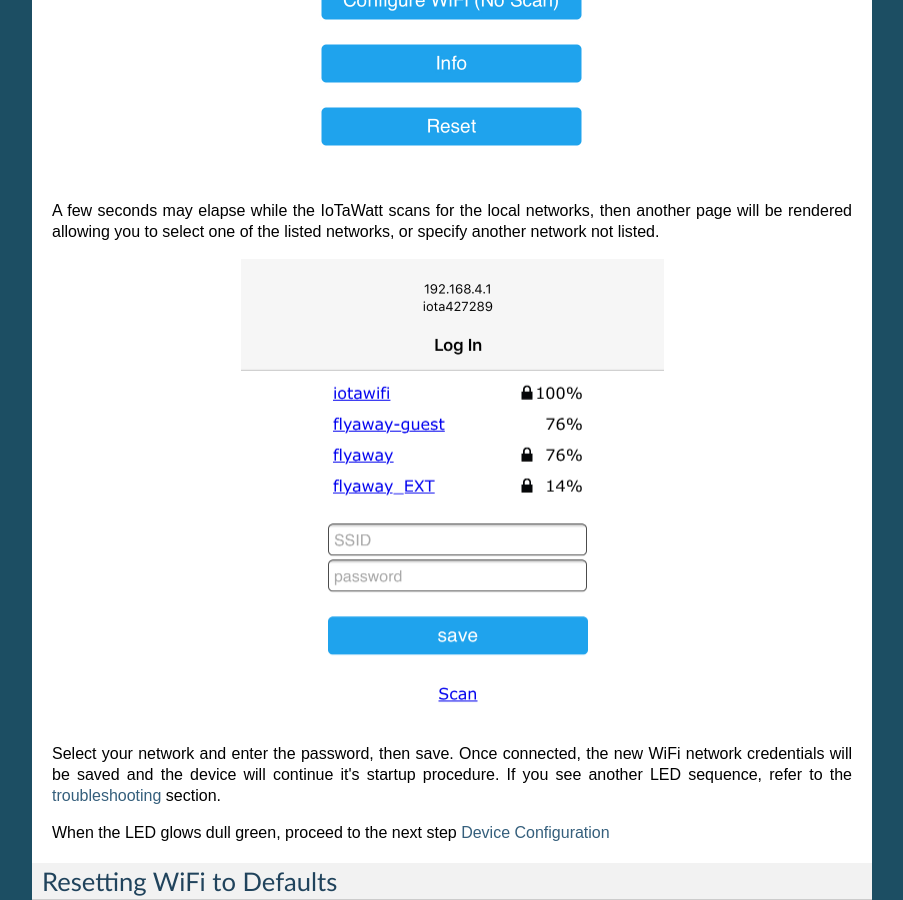
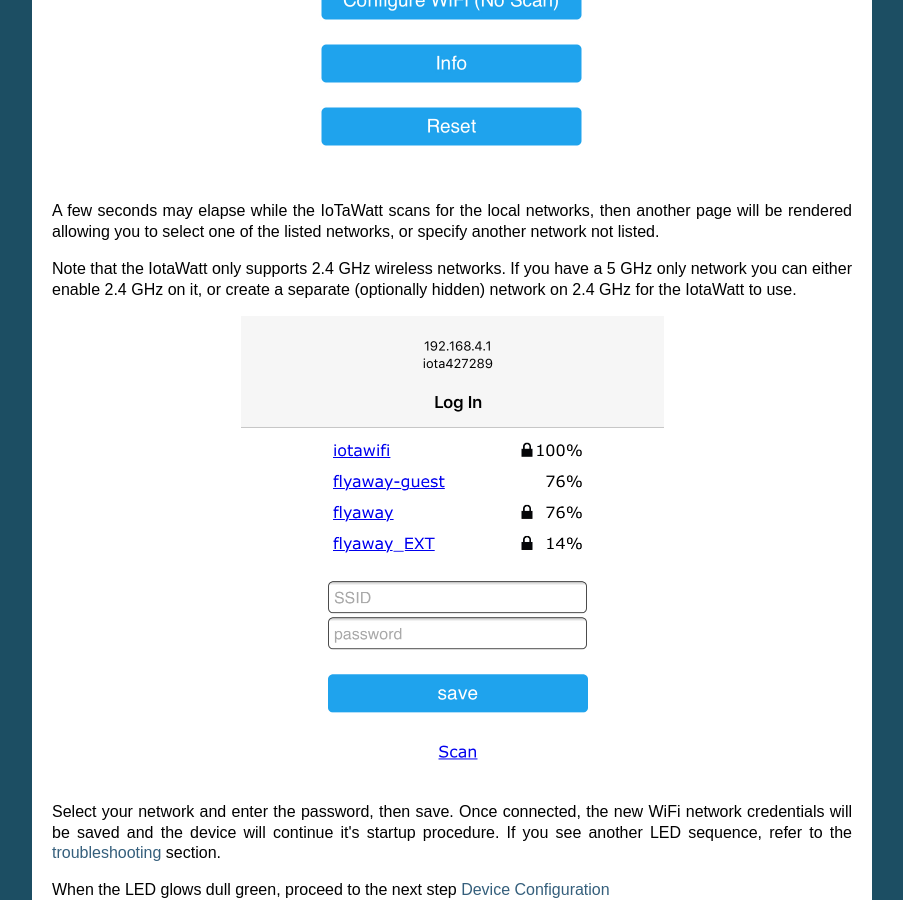
Before and after one commit to boblemaire/IoTaWatt, a Sphinx documentation site: the page built from Docs/connectWiFi.rst, in a window 1280 px wide and 900 px high, scrolled down 894 px. Shown: the whole window, without its empty margins (198-1101 px from the left). Built offline with Sphinx 7.4.7, drawn with Linux system fonts in a browser that asks for light colours; formulas are drawn with MathJax 3.

Commit message:
Document the fact that the IotaWatt cannot connect to 5 GHz wireless networks

```diff
--- a/Docs/connectWiFi.rst
+++ b/Docs/connectWiFi.rst
@@ -47,6 +47,10 @@
 then another page will be rendered allowing you to select one of the listed
 networks, or specify another network not listed.
 
+Note that the IotaWatt only supports 2.4 GHz wireless networks. If you have a 5 GHz
+only network you can either enable 2.4 GHz on it, or create a separate (optionally hidden)
+network on 2.4 GHz for the IotaWatt to use.
+
 .. image:: pics/SSIDpwd.jpg
     :scale: 50 %
     :align: center
```
